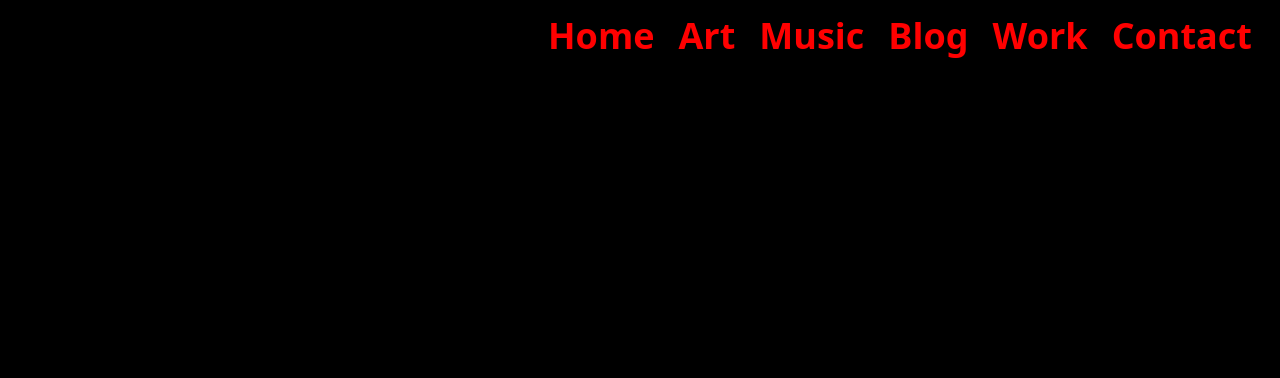
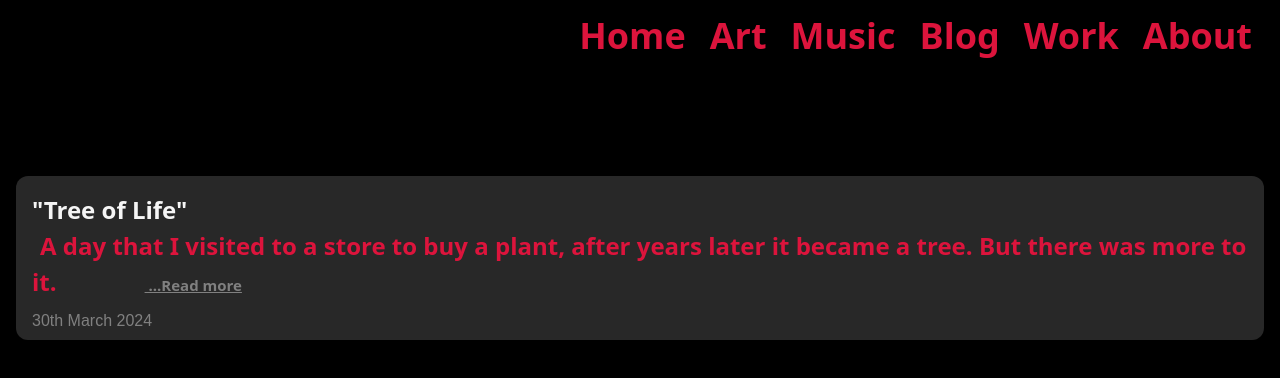
Before and after one commit to kevinmoemyintmyat/kevinmoemyintmyat.github.io, a Nuxt app: page /Blog in a window 1280 px wide. Shown: the top 378 px of the page. Built offline with nearby package versions, Linux system fonts and the light colour scheme.

Commit message:
init: blog

```diff
--- a/app.vue
+++ b/app.vue
@@ -16,6 +16,6 @@
 body {
   margin: 0;
   background-color: black;
-  color: red;
+  color: crimson;
 }
 </style>
--- a/assets/css/main.css
+++ b/assets/css/main.css
@@ -7,8 +7,9 @@ p {
 }
 
 .gallery-card {
-    border-color: red;
-    padding: 16px;
+    border-radius: 12px;
+    background-color: rgb(40, 40, 40);
+    padding: 8px;
     margin: 16px;
     width: 400px;
 }
@@ -23,6 +24,10 @@ p {
     color: crimson;
 }
 
+.gallery-card img {
+    border-radius: 12px;
+}
+
 .title {
     margin-top: 100px;
     padding: 16px;
--- a/components/NavBar.vue
+++ b/components/NavBar.vue
@@ -26,9 +26,9 @@
           Work
         </h1>
       </a>
-      <NuxtLink to="/contact" class="mx-3">
+      <NuxtLink to="/about/me" class="mx-3">
         <h1 class="md:text-4xl sm:text-xl font-bold hover:underline hover:cursor-pointer hover:text-white">
-          Contact
+          About
         </h1>
       </NuxtLink>
     </div>
--- a/pages/Art.vue
+++ b/pages/Art.vue
@@ -1,12 +1,11 @@
 <template>
   <div class="h-screen w-screen">
     <div class="title">
-      Some of my arts and creations
+      Some of my paintings
     </div>
     <div v-for="(row, index) in artData" :key="index" class="flex flex-col lg:flex-row justify-center items-center">
       <div v-for="art in row" :key="art.name" class="gallery-card">
         <img :src="art.image" :alt="art.name" loading="lazy" />
-        <div class="overlay"></div>
         <p>
           "{{ art.name }}"
           <br />
--- /dev/null
+++ b/pages/Blog.vue
@@ -0,0 +1,72 @@
+<template>
+    <div class="h-screen w-screen mt-20">
+        <div class="mt-20">
+            <div v-for="(row, index) in blogData" :key="index"
+                class="flex flex-col lg:flex-row justify-center items-center">
+                <div v-for="blog in row" :key="blog.title" class="gallery-card w-full">
+                    <NuxtLink to="/blog/a-tree-of-life">
+                        <p>
+                            "{{ blog.title }}"
+                            <br />
+                            <span>{{ blog.description }}</span>
+                            <span class="read-more">
+                                ...Read more
+                            </span>
+                        </p>
+                        <span class="date">
+                            {{ blog.date }}
+                        </span>
+                    </NuxtLink>
+                </div>
+            </div>
+        </div>
+    </div>
+</template>
+
+<script>
+export default {
+    data() {
+        //edit from top for latest blog data
+        return {
+            blogData: [[
+                {
+                    title: "Tree of Life",
+                    description: "A day that I visited to a store to buy a plant, after years later it became a tree. But there was more to it.",
+                    date: "30th March 2024"
+                }],
+            []
+            ]
+        }
+    }
+};
+</script>
+
+<style scoped>
+p {
+    font-size: 1.5em;
+}
+
+.date {
+    font: 1em sans-serif;
+    color: gray;
+}
+
+.read-more {
+    color: grey;
+    text-decoration: underline;
+    font-size: 15px;
+    padding-left: 80px;
+}
+
+.gallery-card {
+    width: auto;
+}
+
+.gallery-card:hover {
+    width: auto;
+}
+
+a {
+    cursor: pointer;
+}
+</style>
--- /dev/null
+++ b/pages/blog/a-tree-of-life.vue
@@ -0,0 +1,33 @@
+<template>
+    <section class="mt-20 lg:pl-20 p-5">
+        <h1>Title</h1>
+        <h2>Subtitle</h2>
+        <p>A long paragraph A long paragraph A long paragraph A long paragraph A long paragraph A long paragraph A long
+            paragraph A long paragraph A long paragraph A long paragraph A long paragraph A long paragraph A long
+            paragraph
+            A long paragraph A long paragraph A long paragraph A long paragraph A long paragraph A long paragraph</p>
+    </section>
+</template>
+
+<script>
+export default {
+
+}
+</script>
+
+<style scoped>
+h1 {
+    font-size: 100px;
+    padding-bottom: 10px;
+}
+
+h2 {
+    font-size: 20px;
+    padding-bottom: 10px;
+}
+
+p {
+    font-weight: bold;
+    color: whitesmoke;
+}
+</style>
--- /dev/null
+++ b/pages/blog/index.vue
@@ -0,0 +1,9 @@
+<template>
+    <NuxtChild />
+</template>
+
+<script>
+export default {
+
+}
+</script>
```
Also changed, not shown: pages/about/me.vue (added, +13 -0 lines), public/art/art-painting-dancing-to-the-symphony.jpg, 1 other file (tests, documents, lock files or other folders).
